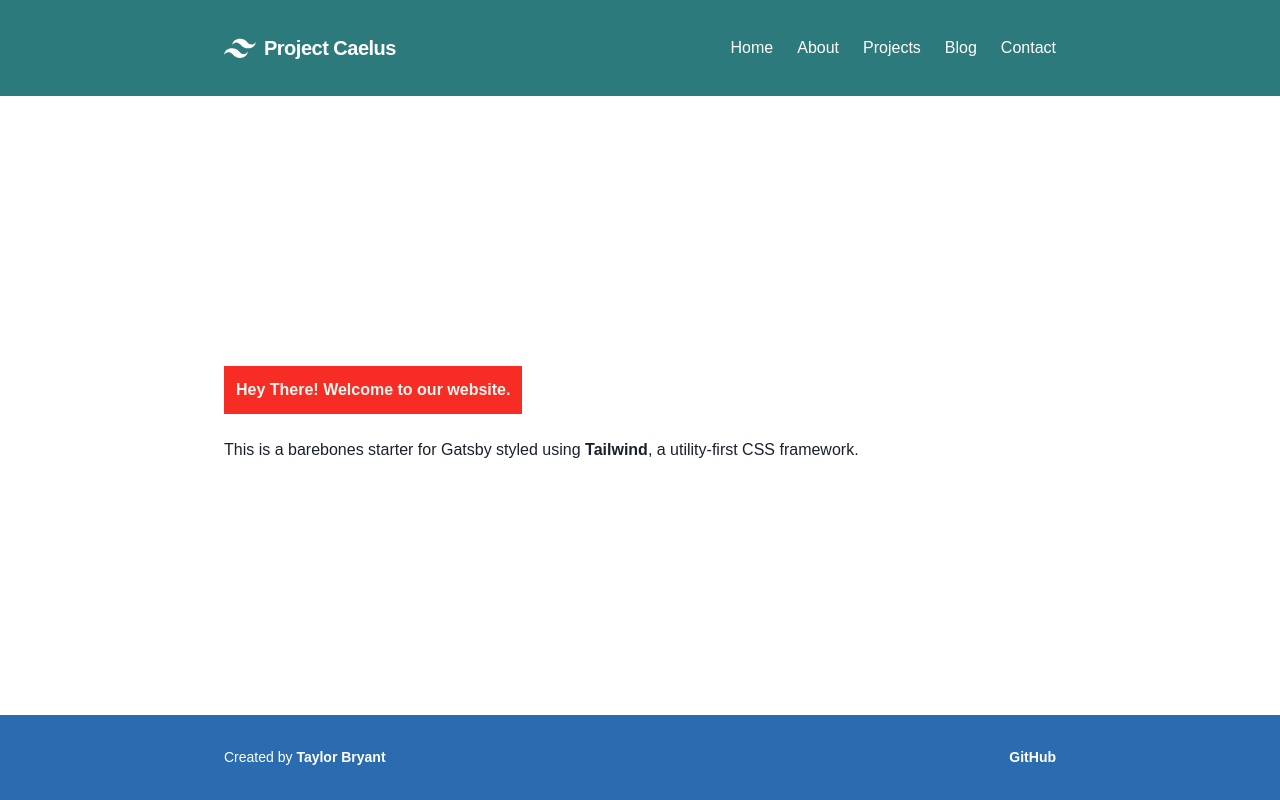
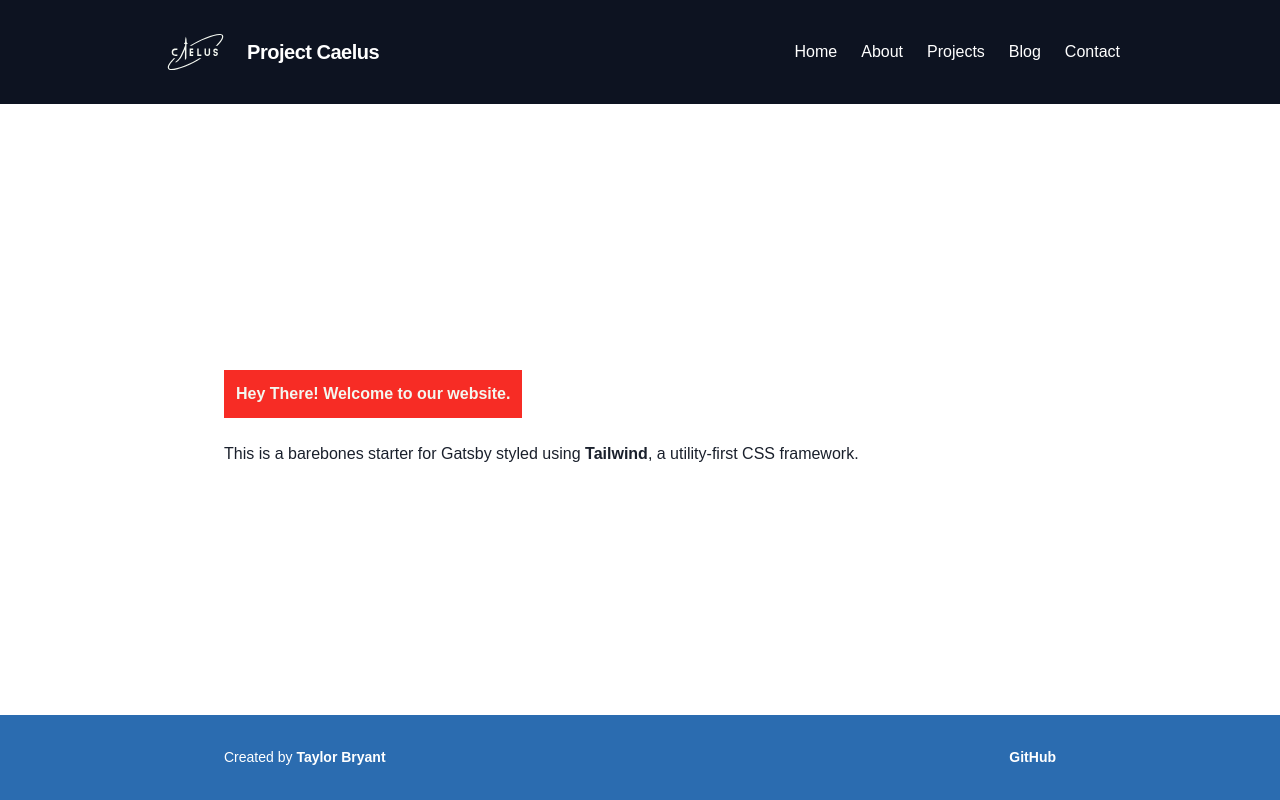
Before and after one commit to CaelusRocketry/website, a Gatsby site: page / in a window 1280 px wide. Built offline with nearby package versions, Linux system fonts and the light colour scheme; Gatsby itself is replaced by a stand-in of ours; what @tailwindcss/custom-forms would draw is missing.

Commit message:
Add logo and colors to header

```diff
--- a/src/components/header.js
+++ b/src/components/header.js
@@ -1,5 +1,7 @@
-import { graphql, useStaticQuery, Link } from 'gatsby';
-import React, { useState } from 'react';
+import { graphql, useStaticQuery, Link } from "gatsby";
+import React, { useState } from "react";
+
+import Logo from "../../static/brand/banner/banner_W-B.svg";
 
 function Header() {
   const [isExpanded, toggleExpansion] = useState(false);
@@ -14,57 +16,61 @@ function Header() {
   `);
 
   return (
-        <header className="bg-teal-700">
-            <div className="flex flex-wrap items-center justify-between max-w-4xl mx-auto p-4 md:p-8">
+    <header className="bg-primary-dark">
+      <div className="flex flex-wrap items-center justify-between max-w-5xl mx-auto p-4 md:p-8">
         <Link className="flex items-center no-underline text-white" to="/">
-                    <svg
-                        className="fill-current h-8 mr-2 w-8"
-                        height="54"
-                        viewBox="0 0 54 54"
-                        width="54"
-                        xmlns="http://www.w3.org/2000/svg">
-                        <path d="M13.5 22.1c1.8-7.2 6.3-10.8 13.5-10.8 10.8 0 12.15 8.1 17.55 9.45 3.6.9 6.75-.45 9.45-4.05-1.8 7.2-6.3 10.8-13.5 10.8-10.8 0-12.15-8.1-17.55-9.45-3.6-.9-6.75.45-9.45 4.05zM0 38.3c1.8-7.2 6.3-10.8 13.5-10.8 10.8 0 12.15 8.1 17.55 9.45 3.6.9 6.75-.45 9.45-4.05-1.8 7.2-6.3 10.8-13.5 10.8-10.8 0-12.15-8.1-17.55-9.45-3.6-.9-6.75.45-9.45 4.05z" />
-                    </svg>
-                    <span className="font-bold text-xl tracking-tight">{site.siteMetadata.title}</span>
+          <img src={Logo} className="mr-4 h-10 md:py-0 py-1" />
+          <p className="font-bold text-xl tracking-tight whitespace-no-wrap md:block hidden">
+            {site.siteMetadata.title}
+          </p>
         </Link>
 
         <button
           className="block md:hidden border border-white flex items-center px-3 py-2 rounded text-white"
-                    onClick={() => toggleExpansion(!isExpanded)}>
-                    <svg className="fill-current h-3 w-3" viewBox="0 0 20 20" xmlns="http://www.w3.org/2000/svg">
+          onClick={() => toggleExpansion(!isExpanded)}
+        >
+          <svg
+            className="fill-current h-3 w-3"
+            viewBox="0 0 20 20"
+            xmlns="http://www.w3.org/2000/svg"
+          >
             <title>Menu</title>
             <path d="M0 3h20v2H0V3zm0 6h20v2H0V9zm0 6h20v2H0v-2z" />
           </svg>
         </button>
 
-                <nav className={`${isExpanded ? `block` : `hidden`} md:block md:flex md:items-center w-full md:w-auto`}>
+        <nav
+          className={`${
+            isExpanded ? `block` : `hidden`
+          } md:block md:flex md:items-center w-full md:w-auto`}
+        >
           {[
             {
               route: `/`,
-                            title: `Home`
+              title: `Home`,
             },
             {
               route: `/about`,
-                            title: `About`
+              title: `About`,
             },
             {
-                            route: '/projects',
-                            title: 'Projects'
+              route: "/projects",
+              title: "Projects",
             },
             {
-                            route: '/blog',
-                            title: 'Blog'
+              route: "/blog",
+              title: "Blog",
             },
             {
               route: `/contact`,
-                            title: `Contact`
+              title: `Contact`,
             },
-
-                    ].map(link => (
+          ].map((link) => (
             <Link
               className="block md:inline-block mt-4 md:mt-0 md:ml-6 no-underline text-white"
               key={link.title}
-                            to={link.route}>
+              to={link.route}
+            >
               {link.title}
             </Link>
           ))}
--- a/src/css/typography.css
+++ b/src/css/typography.css
@@ -1 +1,6 @@
-@import url('https://fonts.googleapis.com/css?family=Karla&display=swap');
+@import url("https://fonts.googleapis.com/css2?family=Karla:ital,wght@0,700;1,400&display=swap");
+
+* {
+  -webkit-font-smoothing: antialiased;
+  -moz-osx-font-smoothing: grayscale;
+}
```
Lines whose indentation alone changed are shown as unchanged.
